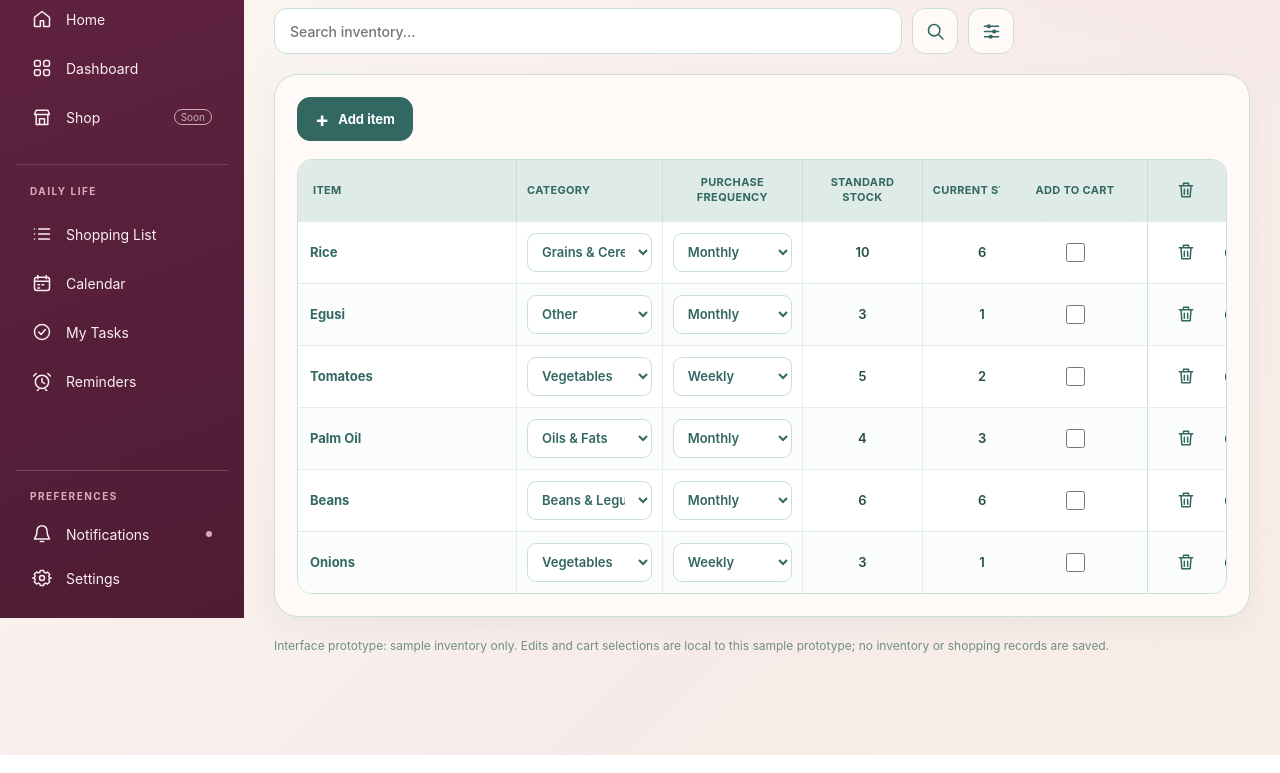
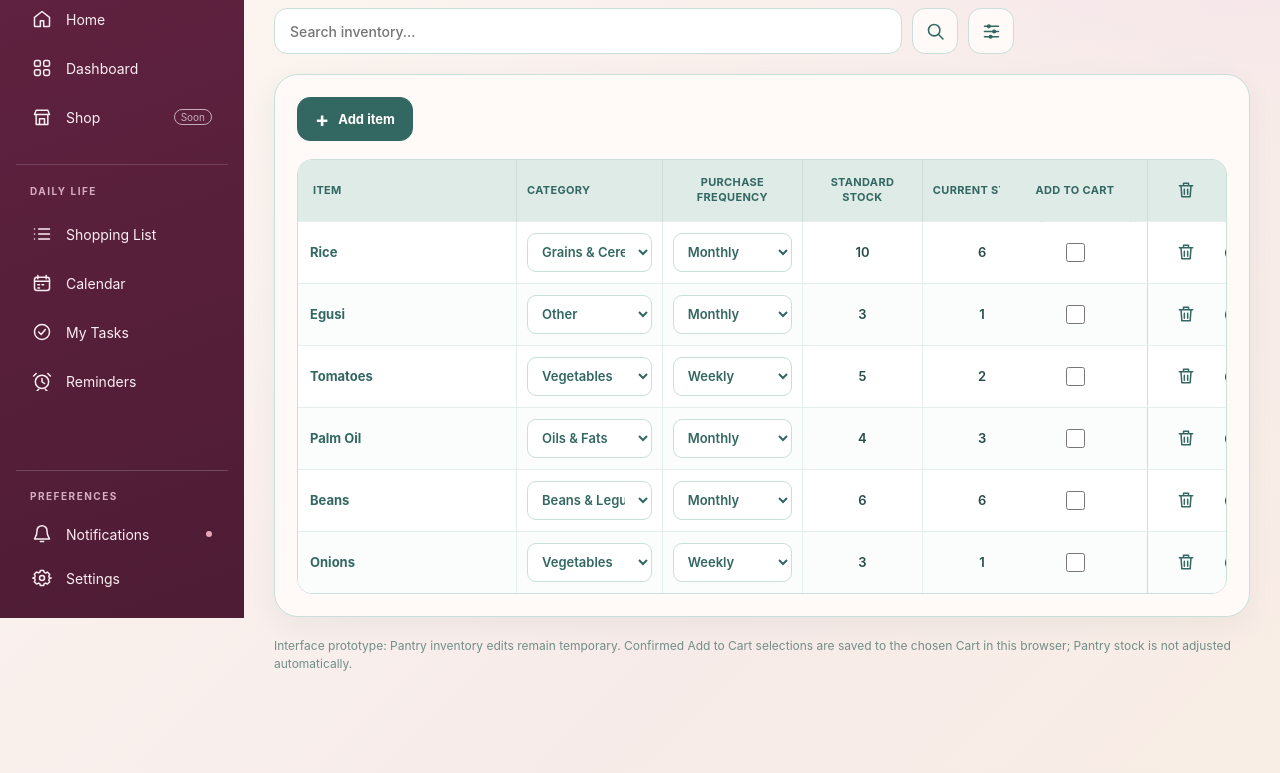
Before and after one commit to Okike-ios/Home-girl, a plain HTML site: page nourishment/pantry.html in a window 1280 px wide. Shown: the part 182-955 px from the top of the page. Drawn offline with Linux system fonts and the light colour scheme.

Commit message:
HG-CART-011: clarify Pantry destination Cart persistence and stock limits

```diff
--- a/nourishment/pantry.html
+++ b/nourishment/pantry.html
@@ -104,7 +104,7 @@
 </div>
 <p class="pantry-status" id="pantryStatus" role="status" aria-live="polite"></p>
 </section>
-<p class="pantry-disclaimer">Interface prototype: sample inventory only. Edits and cart selections are local to this sample prototype; no inventory or shopping records are saved.</p>
+<p class="pantry-disclaimer">Interface prototype: Pantry inventory edits remain temporary. Confirmed Add to Cart selections are saved to the chosen Cart in this browser; Pantry stock is not adjusted automatically.</p>
 </main>
 <nav class="hg-mobile-bottom-nav" aria-label="Primary navigation">
   <a href="../index.html?view=dashboard"><svg aria-hidden="true"><use href="#i-grid"/></svg><span>Dashboard</span></a>
```
